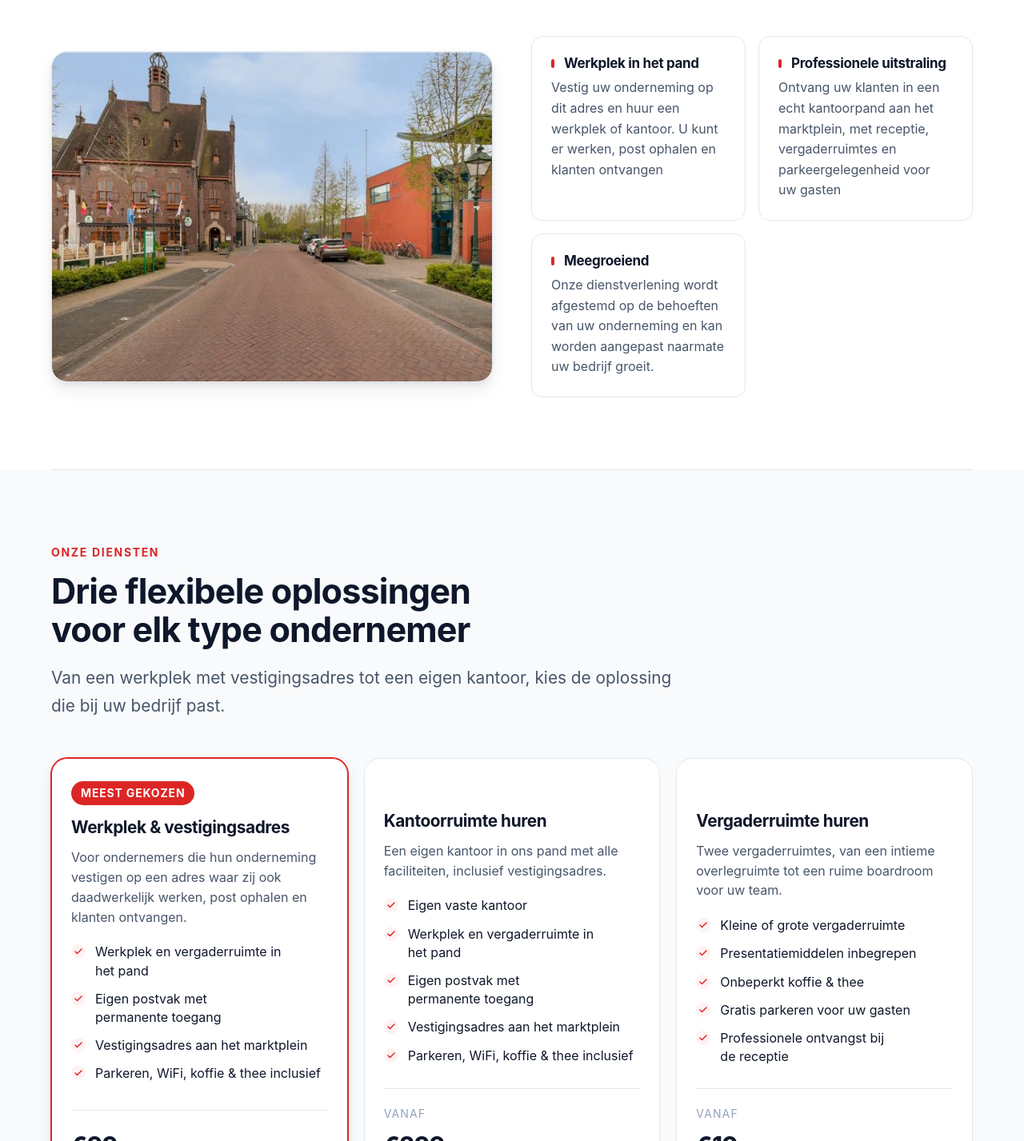
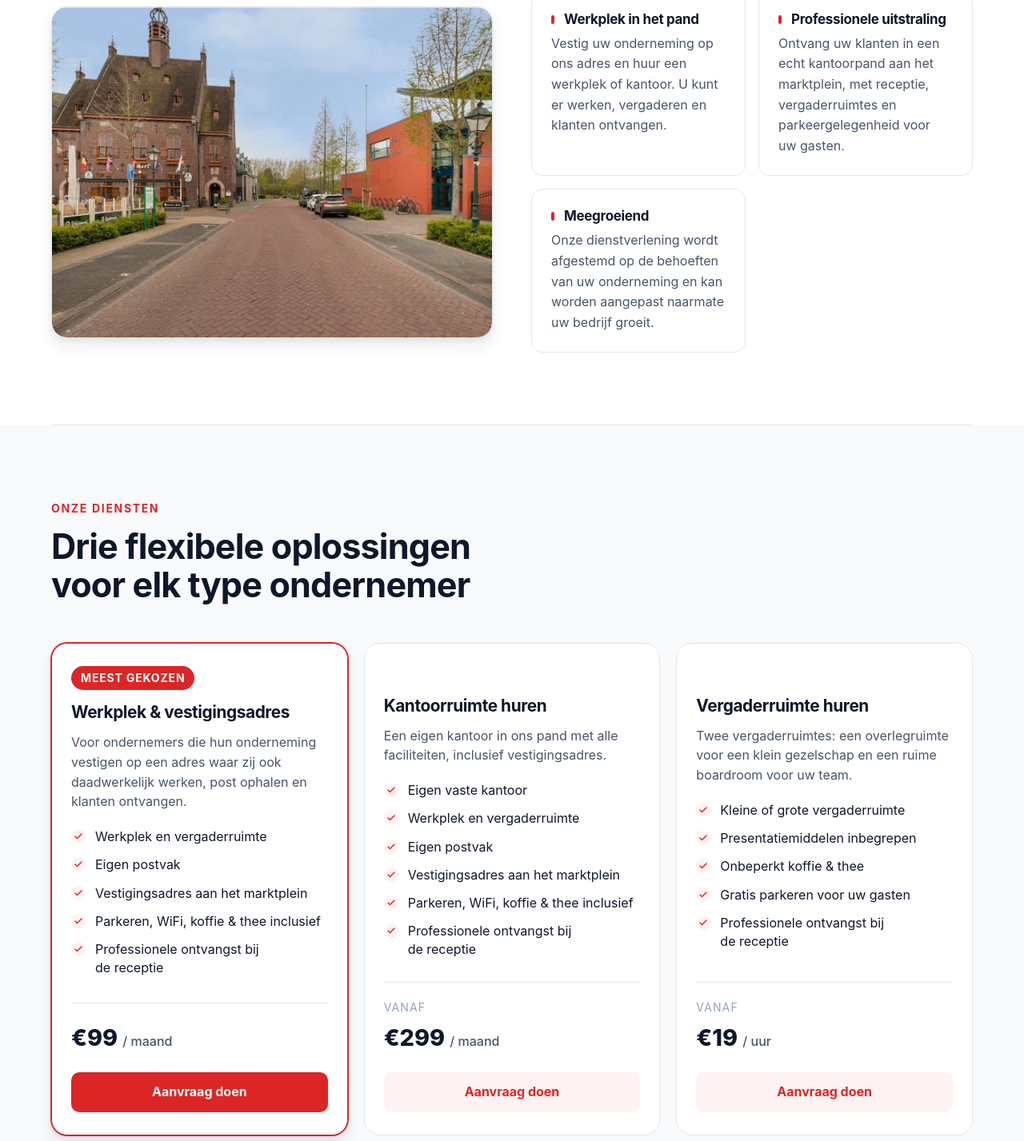
Before and after one commit to ecomimpactnl-crypto/Becenter, a plain HTML site: page index.html in a window 1280 px wide. Shown: the part 1373-2800 px from the top of the page at 80% size. Drawn offline with Linux system fonts and the light colour scheme.

Commit message:
Add files via upload

```diff
--- a/index.html
+++ b/index.html
@@ -38,8 +38,8 @@
         <h1 class="hero__title">Kantoorruimte&nbsp;&amp; vestigingsadres in&nbsp;Swalmen</h1>
         <p class="hero__subtitle">Vestig uw onderneming op dit adres en huur een werkplek of kantoor in een karakteristiek pand aan het marktplein. Vanaf €99 per maand.</p>
         <div class="hero__trust" aria-label="Kenmerken">
-          <span class="hero__trust-item">Werkplek en vergaderruimte in het pand</span>
-          <span class="hero__trust-item">Eigen postvak met permanente toegang</span>
+          <span class="hero__trust-item">Werkplek en vergaderruimte</span>
+          <span class="hero__trust-item">Eigen postvak</span>
           <span class="hero__trust-item">Vestigingsadres aan het marktplein</span>
           <span class="hero__trust-item">Geschikt voor BV, VOF &amp; eenmanszaak</span>
         </div>
@@ -87,11 +87,11 @@
         <div class="about__cards">
           <div class="about__card">
             <h3 class="about__card-title">Werkplek in het pand</h3>
-            <p class="about__card-desc">Vestig uw onderneming op dit adres en huur een werkplek of kantoor. U kunt er werken, post ophalen en klanten ontvangen</p>
+            <p class="about__card-desc">Vestig uw onderneming op ons adres en huur een werkplek of kantoor. U kunt er werken, vergaderen en klanten ontvangen.</p>
           </div>
           <div class="about__card">
             <h3 class="about__card-title">Professionele uitstraling</h3>
-            <p class="about__card-desc">Ontvang uw klanten in een echt kantoorpand aan het marktplein, met receptie, vergaderruimtes en parkeergelegenheid voor uw gasten</p>
+            <p class="about__card-desc">Ontvang uw klanten in een echt kantoorpand aan het marktplein, met receptie, vergaderruimtes en parkeergelegenheid voor uw gasten.</p>
           </div>
           <div class="about__card">
             <h3 class="about__card-title">Meegroeiend</h3>
@@ -111,7 +111,6 @@
       <div class="section__header reveal">
         <p class="section__label">Onze Diensten</p>
         <h2 class="section__title">Drie flexibele oplossingen voor elk type ondernemer</h2>
-        <p class="section__sub">Van een werkplek met vestigingsadres tot een eigen kantoor, kies de oplossing die bij uw bedrijf past.</p>
       </div>
       <div class="services__grid services__grid--four">
 
@@ -120,10 +119,11 @@
           <h3 class="service-card__title">Werkplek &amp; vestigingsadres</h3>
           <p class="service-card__desc">Voor ondernemers die hun onderneming vestigen op een adres waar zij ook daadwerkelijk werken, post ophalen en klanten ontvangen.</p>
           <ul class="service-card__features" role="list">
-            <li class="service-card__feature">Werkplek en vergaderruimte in het pand</li>
-            <li class="service-card__feature">Eigen postvak met permanente toegang</li>
+            <li class="service-card__feature">Werkplek en vergaderruimte</li>
+            <li class="service-card__feature">Eigen postvak</li>
             <li class="service-card__feature">Vestigingsadres aan het marktplein</li>
             <li class="service-card__feature">Parkeren, WiFi, koffie &amp; thee inclusief</li>
+            <li class="service-card__feature">Professionele ontvangst bij de receptie</li>
           </ul>
           <div class="service-card__price">
             <p class="service-card__price-value">€99 <span class="service-card__price-period">/ maand</span></p>
@@ -136,10 +136,11 @@
           <p class="service-card__desc">Een eigen kantoor in ons pand met alle faciliteiten, inclusief vestigingsadres.</p>
           <ul class="service-card__features" role="list">
             <li class="service-card__feature">Eigen vaste kantoor</li>
-            <li class="service-card__feature">Werkplek en vergaderruimte in het pand</li>
-            <li class="service-card__feature">Eigen postvak met permanente toegang</li>
+            <li class="service-card__feature">Werkplek en vergaderruimte</li>
+            <li class="service-card__feature">Eigen postvak</li>
             <li class="service-card__feature">Vestigingsadres aan het marktplein</li>
             <li class="service-card__feature">Parkeren, WiFi, koffie &amp; thee inclusief</li>
+            <li class="service-card__feature">Professionele ontvangst bij de receptie</li>
           </ul>
           <div class="service-card__price">
             <p class="service-card__price-label">Vanaf</p>
@@ -150,7 +151,7 @@
 
         <article class="service-card reveal">
           <h3 class="service-card__title">Vergaderruimte huren</h3>
-          <p class="service-card__desc">Twee vergaderruimtes, van een intieme overlegruimte tot een ruime boardroom voor uw team.</p>
+          <p class="service-card__desc">Twee vergaderruimtes: een overlegruimte voor een klein gezelschap en een ruime boardroom voor uw team.</p>
           <ul class="service-card__features" role="list">
             <li class="service-card__feature">Kleine of grote vergaderruimte</li>
             <li class="service-card__feature">Presentatiemiddelen inbegrepen</li>
@@ -180,9 +181,9 @@
       <h2 class="section__title">Een kantoor met karakter aan het marktplein</h2>
       <div class="pand__content reveal">
         <div class="pand__text">
-          <p>Markt 19 is het voormalige politiebureau van Swalmen, een pand van circa 1.194 m&#178; aan het marktplein. Verdeeld over twee verdiepingen biedt het ruimte aan meerdere ondernemingen: afzonderlijke kantoorruimtes, veel werkplekken en gemeenschappelijke werkruimtes, waar ondernemers terechtkunnen om te werken en klanten te ontvangen.</p>
+          <p>Ons kantoor is gevestigd in het voormalige politiebureau van Swalmen, een pand van circa 1.194 m&#178; aan het marktplein. Verdeeld over twee verdiepingen biedt het ruimte aan meerdere ondernemingen: afzonderlijke kantoorruimtes, veel werkplekken en gemeenschappelijke werkruimtes, waar ondernemers terechtkunnen om te werken en klanten te ontvangen.</p>
           <p>Er zijn twee vergaderruimtes &mdash; een kleinere overlegruimte en een boardroom voor grotere gezelschappen &mdash; allebei voorzien van presentatiemiddelen. Bezoekers worden ontvangen bij de receptie, er is gratis parkeergelegenheid voor uw gasten en het hele pand heeft snel internet.</p>
-          <p>Het pand is geopend van maandag tot en met vrijdag van 9.00 tot 17.00 uur, buiten de feestdagen. Gedurende die tijden is er iemand aanwezig bij de receptie, voor uzelf en voor uw bezoek. In de hal staat een monitor waarop alle op dit adres gevestigde ondernemingen worden vermeld, zodat bezoekers meteen zien welke bedrijven hier zitten.</p>
+          <p>Het pand is geopend van maandag tot en met vrijdag van 9.00 tot 17.00 uur, buiten de feestdagen. Gedurende die tijden is er iemand aanwezig bij de receptie, voor uzelf en voor uw bezoek.</p>
           <div class="pand__facilities">
             <div class="pand__facility">Snel internet</div>
             <div class="pand__facility">Twee vergaderruimtes</div>
@@ -191,7 +192,6 @@
             <div class="pand__facility">Receptiediensten</div>
             <div class="pand__facility">Postverwerking</div>
             <div class="pand__facility">Ma&ndash;vr 9.00&ndash;17.00 uur</div>
-            <div class="pand__facility">Bedrijvenmonitor in de hal</div>
           </div>
         </div>
         <div class="pand__gallery">
@@ -255,12 +255,12 @@
 
         <div class="faq__item">
           <dt><button class="faq__question" aria-expanded="false">Wanneer is het pand open?</button></dt>
-          <dd class="faq__answer"><p>Van maandag tot en met vrijdag van 9.00 tot 17.00 uur, buiten de feestdagen. Gedurende die tijden is er iemand aanwezig bij de receptie en kunt u terecht om te werken, uw post op te halen of klanten te ontvangen. Uw onderneming wordt vermeld op de bedrijvenmonitor in de hal.</p></dd>
+          <dd class="faq__answer"><p>Van maandag tot en met vrijdag van 9.00 tot 17.00 uur, buiten de feestdagen. Gedurende die tijden is er iemand aanwezig bij de receptie en kunt u terecht om te werken, uw post op te halen of klanten te ontvangen.</p></dd>
         </div>
 
         <div class="faq__item">
           <dt><button class="faq__question" aria-expanded="false">Wat is inbegrepen in het pakket Werkplek &amp; vestigingsadres van €99 per maand?</button></dt>
-          <dd class="faq__answer"><p>Het pakket omvat: toegang tot een werkplek en vergaderruimte op de locatie, een eigen postvak, receptiediensten, gratis parkeren, WiFi, koffie en thee, en het vestigingsadres aan Markt 19. Geen verborgen kosten.</p></dd>
+          <dd class="faq__answer"><p>Het pakket omvat: toegang tot een werkplek en vergaderruimte op de locatie, een eigen postvak, receptiediensten, gratis parkeren, WiFi, koffie en thee, en het vestigingsadres aan het marktplein. Geen verborgen kosten.</p></dd>
         </div>
 
         <div class="faq__item">
@@ -277,7 +277,7 @@
 
         <div class="faq__item">
           <dt><button class="faq__question" aria-expanded="false">Hoe werkt het met mijn post?</button></dt>
-          <dd class="faq__answer"><p>Uw post ligt in uw eigen postvak op Markt 19, waar u permanent toegang toe heeft. Eventueel kan post ook doorgezonden worden.</p></dd>
+          <dd class="faq__answer"><p>Uw post ligt in uw eigen postvak op de locatie, waar u tijdens openingstijden bij kunt. Eventueel kan post ook doorgezonden worden.</p></dd>
         </div>
 
 
```
